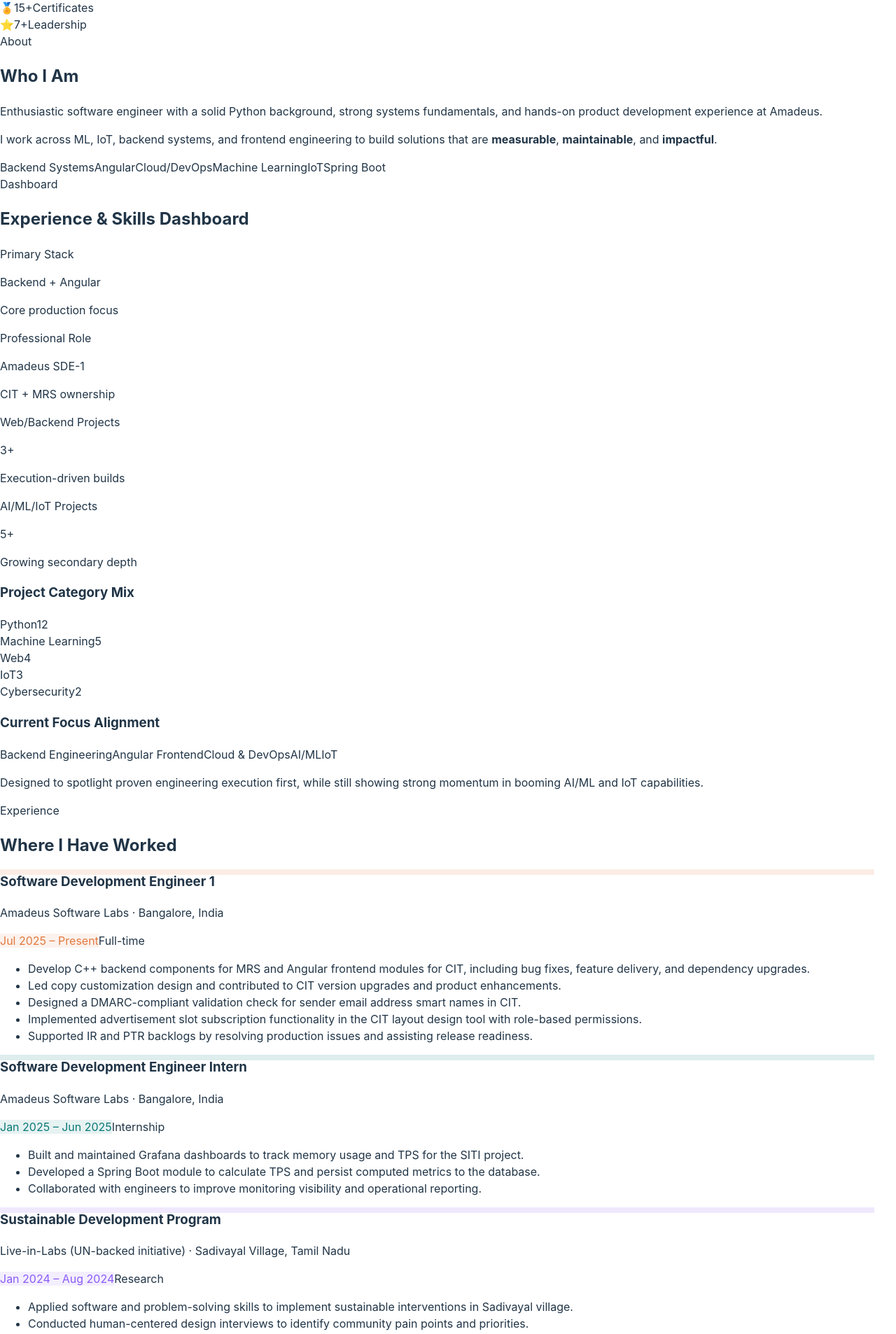
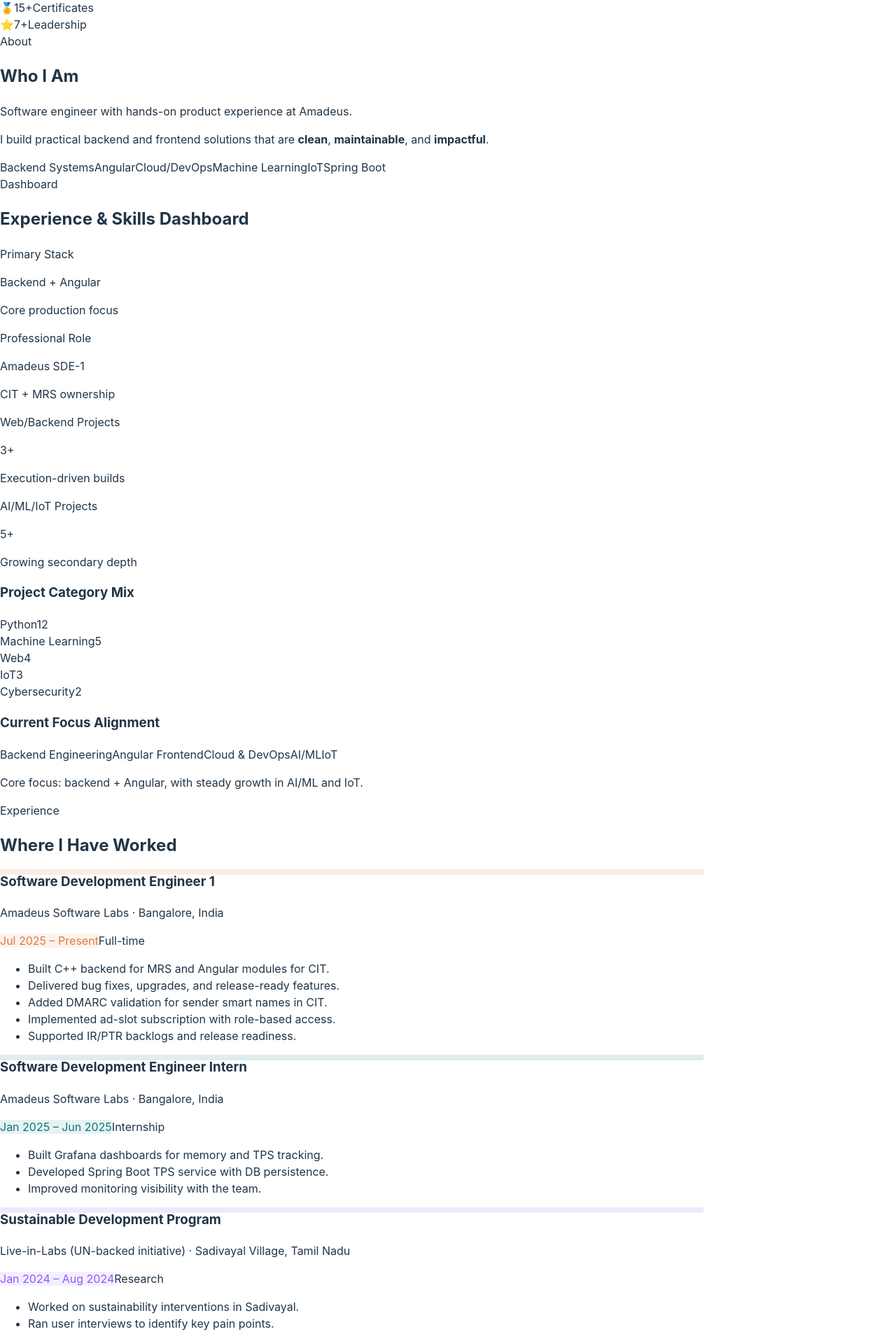
Before and after one commit to Harsha-Vardhan-Tangudu/my-portfolio, a React (Vite) app: page / in a window 1280 px wide. Shown: the part 850-2756 px from the top of the page at 70% size. Built offline with nearby package versions, Linux system fonts and the light colour scheme; the HTML template or start-up script is replaced by a standard one.

Commit message:
Restore concise human-style copy across profile sections

```diff
--- a/src/App.jsx
+++ b/src/App.jsx
@@ -95,11 +95,11 @@ const experience = [
     type: "Full-time",
     color: "#e17a3f",
     points: [
-      "Develop C++ backend components for MRS and Angular frontend modules for CIT, including bug fixes, feature delivery, and dependency upgrades.",
-      "Led copy customization design and contributed to CIT version upgrades and product enhancements.",
-      "Designed a DMARC-compliant validation check for sender email address smart names in CIT.",
-      "Implemented advertisement slot subscription functionality in the CIT layout design tool with role-based permissions.",
-      "Supported IR and PTR backlogs by resolving production issues and assisting release readiness.",
+      "Built C++ backend for MRS and Angular modules for CIT.",
+      "Delivered bug fixes, upgrades, and release-ready features.",
+      "Added DMARC validation for sender smart names in CIT.",
+      "Implemented ad-slot subscription with role-based access.",
+      "Supported IR/PTR backlogs and release readiness.",
     ],
   },
   {
@@ -110,9 +110,9 @@ const experience = [
     type: "Internship",
     color: "#0a7a78",
     points: [
-      "Built and maintained Grafana dashboards to track memory usage and TPS for the SITI project.",
-      "Developed a Spring Boot module to calculate TPS and persist computed metrics to the database.",
-      "Collaborated with engineers to improve monitoring visibility and operational reporting.",
+      "Built Grafana dashboards for memory and TPS tracking.",
+      "Developed Spring Boot TPS service with DB persistence.",
+      "Improved monitoring visibility with the team.",
     ],
   },
   {
@@ -123,9 +123,9 @@ const experience = [
     type: "Research",
     color: "#8b5cf6",
     points: [
-      "Applied software and problem-solving skills to implement sustainable interventions in Sadivayal village.",
-      "Conducted human-centered design interviews to identify community pain points and priorities.",
-      "Led ideation sessions and contributed practical, community-focused solution concepts.",
+      "Worked on sustainability interventions in Sadivayal.",
+      "Ran user interviews to identify key pain points.",
+      "Contributed practical community-focused solutions.",
     ],
   },
 ]
@@ -138,11 +138,11 @@ const publications = [
 ]
 
 const contactCards = [
-  { icon: "\u2709\ufe0f", platform: "Email", handle: "harshavardhantangudu1507@gmail.com", description: "Best way to reach me \u2014 I reply within 24 hours.", href: "mailto:harshavardhantangudu1507@gmail.com", cta: "Send a message", color: "#c84b31" },
-  { icon: "\ud83d\udcbc", platform: "LinkedIn", handle: "tangudu-harsha-vardhan-2714971aa", description: "Connect professionally \u2014 500+ connections and open to SDE collaboration.", href: "https://www.linkedin.com/in/tangudu-harsha-vardhan-2714971aa/", cta: "Connect on LinkedIn", color: "#0a66c2" },
+  { icon: "\u2709\ufe0f", platform: "Email", handle: "harshavardhantangudu1507@gmail.com", description: "Best way to reach me. Usually replies in a day.", href: "mailto:harshavardhantangudu1507@gmail.com", cta: "Send a message", color: "#c84b31" },
+  { icon: "\ud83d\udcbc", platform: "LinkedIn", handle: "tangudu-harsha-vardhan-2714971aa", description: "Let us connect for SDE and backend roles.", href: "https://www.linkedin.com/in/tangudu-harsha-vardhan-2714971aa/", cta: "Connect on LinkedIn", color: "#0a66c2" },
   { icon: "\ud83d\udc19", platform: "GitHub", handle: "Harsha-Vardhan-Tangudu", description: "Browse 21+ projects across ML, IoT, backend, and more.", href: "https://github.com/Harsha-Vardhan-Tangudu", cta: "View repositories", color: "#7c3aed" },
-  { icon: "\ud83d\udd2c", platform: "ResearchGate", handle: "Research Publications", description: "4 peer-reviewed papers on CV, IoT, and cybersecurity.", href: "https://www.researchgate.net/publication/385203128_AasivU_A_Framework_for_Detecting_Violence_in_College_Environment_using_Computer_Vision_Techniques?_tp=eyJjb250ZXh0Ijp7ImZpcnN0UGFnZSI6InByb2ZpbGUiLCJwYWdlIjoicHJvZmlsZSJ9fQ", cta: "Read my research", color: "#40ba8f" },
-  { icon: "\ud83d\udcde", platform: "Phone", handle: "+91 9110522381", description: "For quick chats, calls, or WhatsApp messages.", href: "tel:+919110522381", cta: "Call me", color: "#8b5cf6" },
+  { icon: "\ud83d\udd2c", platform: "ResearchGate", handle: "Research Publications", description: "4 peer-reviewed papers in CV, IoT, and security.", href: "https://www.researchgate.net/publication/385203128_AasivU_A_Framework_for_Detecting_Violence_in_College_Environment_using_Computer_Vision_Techniques?_tp=eyJjb250ZXh0Ijp7ImZpcnN0UGFnZSI6InByb2ZpbGUiLCJwYWdlIjoicHJvZmlsZSJ9fQ", cta: "Read my research", color: "#40ba8f" },
+  { icon: "\ud83d\udcde", platform: "Phone", handle: "+91 9110522381", description: "Quick call or WhatsApp works too.", href: "tel:+919110522381", cta: "Call me", color: "#8b5cf6" },
 ]
 
 const memberships = [
@@ -393,8 +393,7 @@ function App() {
                 <span className="cursor" aria-hidden="true">|</span>
               </p>
               <p className="hero-bio">
-                I focus on backend systems and Angular frontend delivery, with practical cloud
-                and devops capabilities plus applied AI/ML/IoT depth when product needs demand it.
+                Backend-focused SDE building clean C++ and Java services, with Angular delivery and practical cloud/devops skills.
               </p>
               <div className="hero-actions">
                 <a className="btn btn-primary" href="#projects">
@@ -435,8 +434,8 @@ function App() {
           <h2 className="section-heading">Who I Am</h2>
           <div className="about-grid">
             <div className="about-text">
-              <p>Enthusiastic software engineer with a solid Python background, strong systems fundamentals, and hands-on product development experience at Amadeus.</p>
-              <p>I work across ML, IoT, backend systems, and frontend engineering to build solutions that are <strong>measurable</strong>, <strong>maintainable</strong>, and <strong>impactful</strong>.</p>
+              <p>Software engineer with hands-on product experience at Amadeus.</p>
+              <p>I build practical backend and frontend solutions that are <strong>clean</strong>, <strong>maintainable</strong>, and <strong>impactful</strong>.</p>
             </div>
             <div className="about-tags">
               {["Backend Systems", "Angular", "Cloud/DevOps", "Machine Learning", "IoT", "Spring Boot"].map((tag) => (
@@ -488,8 +487,7 @@ function App() {
                 <span className="focus-tag secondary">IoT</span>
               </div>
               <p>
-                Designed to spotlight proven engineering execution first, while still showing
-                strong momentum in booming AI/ML and IoT capabilities.
+                Core focus: backend + Angular, with steady growth in AI/ML and IoT.
               </p>
             </div>
           </div>
@@ -722,7 +720,7 @@ function App() {
           <div className="section-label">Contact</div>
           <h2 className="section-heading">Let's Connect</h2>
           <p className="contact-intro">
-            Whether you have a project idea, a job opportunity, or just want to talk tech — I am always happy to chat.
+            Open to roles, projects, and tech conversations.
           </p>
           <div className="contact-grid">
             {contactCards.map((card) => (
```
